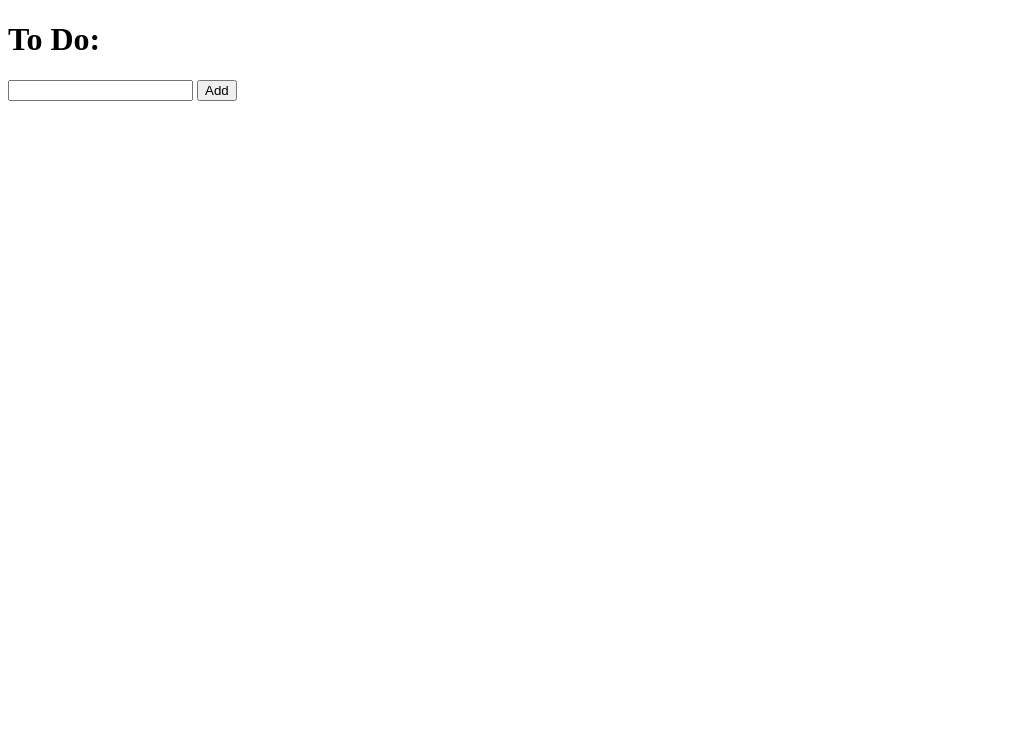
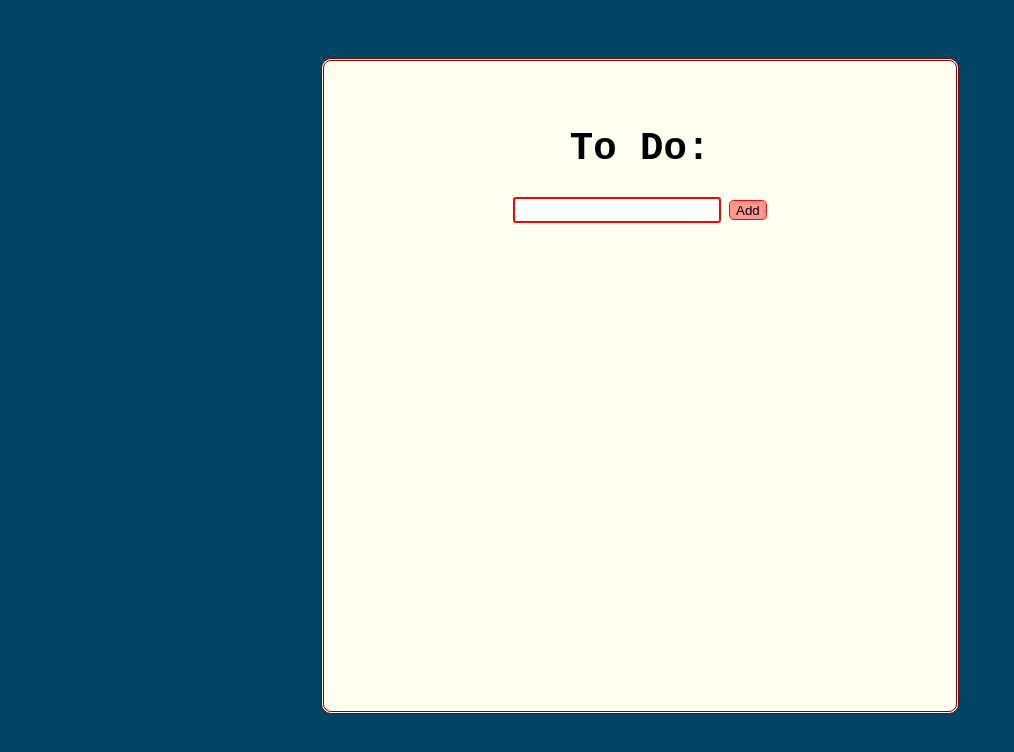
Before and after one commit to suzannaaltman/AngularJSToDo, a plain HTML site: page index.html in a window 1280 px wide. Shown: the whole page, without its empty margins (0-1014 px from the left). Drawn offline with Linux system fonts and the light colour scheme.

Commit message:
add styling

```diff
--- a/index.html
+++ b/index.html
@@ -3,13 +3,15 @@
   <head>
     <meta charset="utf-8">
     <title>To Do List</title>
+    <link href="style.css" rel="stylesheet">
     <script src="angular.min.js"></script>
     <script src="app.js"></script>
   </head>
   <body ng-controller="MainController">
+    <main>
       <h1>To Do:</h1>
       <input type="text" ng-model="item"/>
-    <button ng-click="addClick(item)">Add</button>
+      <button id="add" ng-click="addClick(item)">Add</button>
       <div>
         <ul>
           <li class="list" ng-repeat="toDo in toDos">
@@ -18,5 +20,6 @@
           </li>
         </ul>
       </div>
+    </main>
   </body>
 </html>
--- /dev/null
+++ b/style.css
@@ -0,0 +1,45 @@
+body {
+background-color: #004466;
+font-family: monospace;
+}
+
+main {
+  text-align: center;
+  background-color: ivory;
+  display: block;
+  position: relative;
+  top: 50px;
+  margin-left: auto;
+  margin-right: auto;
+  width: 50%;
+  min-height: 650px;
+  border: 3px double maroon;
+  border-radius: 10px;
+}
+
+h1 {
+  padding: 40px 0 0 0;
+  font-size: 3em;
+}
+
+li {
+  text-align: left;
+  margin-left: 40px;
+  margin-top: 15px;
+  font-size: 1.3em;
+}
+
+input {
+  width: 200px;
+  height: 20px;
+  border: 2px solid red;
+  border-radius: 3px;
+  margin-bottom: 35px;
+}
+
+button#add{
+  height: 20px;
+  background-color: rgba(255, 0, 0, 0.4);
+  border: 1px solid red;
+  border-radius: 5px;
+}
```
Lines whose indentation alone changed are shown as unchanged.
